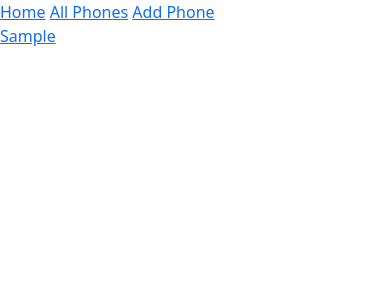
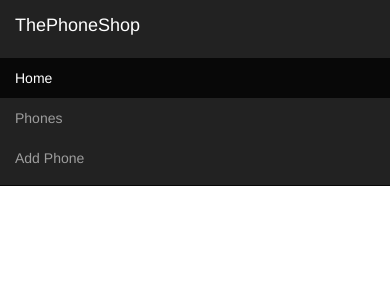
Before and after one commit to Temeculous/phone-shop, a Django app: page /phones/ in a window 390 px wide. Shown: the top 300 px of the page. Run offline with Django 4.2, Linux system fonts and the light colour scheme; tables that the repository leaves empty hold one stand-in row (values such as "Sample post"); some libraries are stand-ins or nearby versions.

Commit message:
added navbar style,phones style, details style

```diff
--- a/main_app/templates/base.html
+++ b/main_app/templates/base.html
@@ -1,16 +1,31 @@
+
 {% load static %}
 <!DOCTYPE html>
 <html lang="en">
 <head>
-    <meta charset="UTF-8">
-    <meta name="viewport" content="width=device-width, initial-scale=1.0">
-    <link href="https://cdn.jsdelivr.net/npm/bootstrap@5.1.3/dist/css/bootstrap.min.css" rel="stylesheet" integrity="sha384-1BmE4kWBq78iYhFldvKuhfTAU6auU8tT94WrHftjDbrCEXSU1oBoqyl2QvZ6jIW3" crossorigin="anonymous">
-    <title>Phone Shop</title>
+  <title>Bootstrap Example</title>
+  <meta charset="utf-8">
+  <meta name="viewport" content="width=device-width, initial-scale=1">
+  <link rel="stylesheet" href="https://maxcdn.bootstrapcdn.com/bootstrap/3.4.1/css/bootstrap.min.css">
+  <script src="https://ajax.googleapis.com/ajax/libs/jquery/3.6.4/jquery.min.js"></script>
+  <script src="https://maxcdn.bootstrapcdn.com/bootstrap/3.4.1/js/bootstrap.min.js"></script>
 </head>
+
 <body>
-    <a href="{% url 'home' %}">Home</a>
-    <a href="{% url 'phones' %}">All Phones</a>
-    <a href="#">Add Phone</a>
+    <nav class="navbar navbar-inverse navbar-fixed-top">
+        <div class="container-fluid">
+          <div class="navbar-header">
+            <a class="navbar-brand" href="{% url 'home' %}">ThePhoneShop</a>
+          </div>
+          <ul class="nav navbar-nav">
+            <li class="active"><a href="{% url 'home' %}">Home</a></li>
+            <li><a href="{% url 'phones' %}">Phones</a></li>
+            <li><a href="#">Add Phone</a></li>
+
+          </ul>
+        </div>
+      </nav>
+<body>
 {% block content %}
 {% endblock %}
 <script src="https://cdn.jsdelivr.net/npm/bootstrap@5.1.3/dist/js/bootstrap.bundle.min.js" integrity="sha384-ka7Sk0Gln4gmtz2MlQnikT1wXgYsOg+OMhuP+IlRH9sENBO0LRn5q+8nbTov4+1p" crossorigin="anonymous"></script>
--- a/main_app/templates/phones/index.html
+++ b/main_app/templates/phones/index.html
@@ -1,14 +1,20 @@
+
+
+
 {% extends 'base.html' %}
 {% block content %}
 
-{% for phone in phones %}
-
-    <div>
-      <div>
-        <a href="{% url 'detail' phone.id %}"><span> {{phone.make}} </span></a>
+<h2>Available Devices</h2>
+  {% for phone in phones %}
+  <div class="container">
+    <a href="{% url 'detail' phone.id %}" class="list-group-item active">
+      <div class="list-group">
+        <h4 class="list-group-item-heading">{{phone.make}}</h4>
+        <p class="list-group-item-text">{{phone.serial}}</p>
+        <hr>
       </div>
-    </div>
-
+    </a>
+  </div>
 {% endfor %}
 
 {% endblock %}
```
Also changed, not shown: main_app/templates/phones/detail.html (+12 -8 lines).
